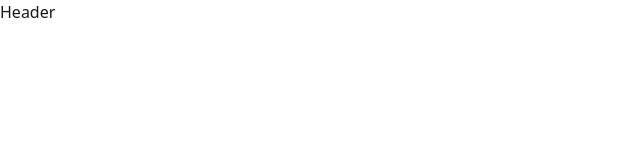
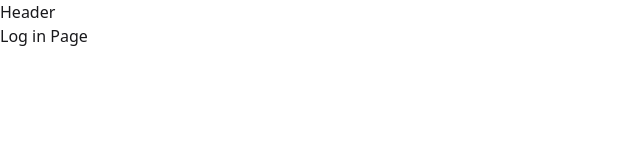
Before and after one commit to abrarasif11/Email-Pass-Auth, a React (Vite) app: page /login in a window 1280 px wide. Shown: the top 160 px of the page, without its empty margins (0-640 px from the left). Built offline with nearby package versions, Linux system fonts and the light colour scheme.

Commit message:
install-tailwind

```diff
--- a/src/component/Layout/Login/Login.jsx
+++ b/src/component/Layout/Login/Login.jsx
@@ -3,7 +3,7 @@ import React from 'react'
 const Login = () => {
   return (
     <div>
-
+      <p>Log in Page</p>
     </div>
   )
 }
```
